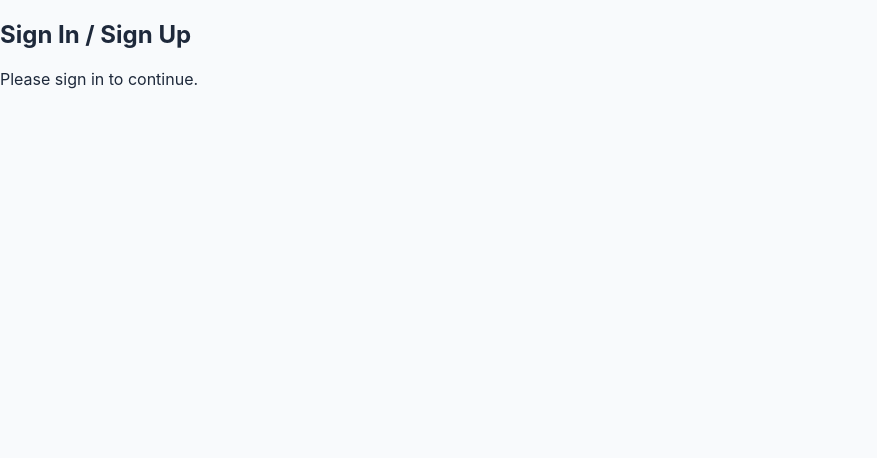
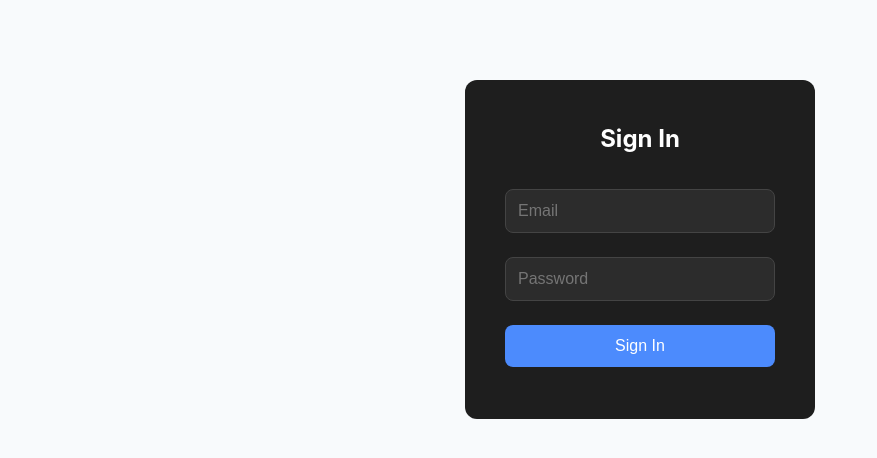
Before and after one commit to Slay3000/strength-training-app, a React (Create React App) app: page /#/ in a window 1280 px wide. Shown: the top 458 px of the page, without its empty margins (0-877 px from the left). Built offline with nearby package versions, Linux system fonts and the light colour scheme.

Commit message:
Login Form

```diff
--- a/src/App.js
+++ b/src/App.js
@@ -35,6 +35,7 @@ import WorkoutSummary from './components/WorkoutSummary'
 import Preferences from './components/Preferences'
 import AddExerciseForm from './components/AddExerciseForm'
 import TargetsForm from './components/TargetsForm'
+import LoginForm from './components/LoginForm'
 
 import { dbPromise } from './localDB'
 import { supabase } from './lib/supabaseClient'
@@ -117,14 +118,8 @@ export default function App() {
     // AUTH + LOGIN SCREENS
     // -----------------------------------------------------------
     if (loading) return <p>Loading...</p>
-
     if (!USER_ID) {
-        return (
-            <div className="auth-container">
-                <h2>Sign In / Sign Up</h2>
-                <p>Please sign in to continue.</p>
-            </div>
-        )
+        return <LoginForm />
     }
 
     // -----------------------------------------------------------
--- /dev/null
+++ b/src/components/LoginForm.css
@@ -0,0 +1,59 @@
+.login-wrapper {
+    max-width: 350px;
+    margin: 80px auto;
+    background: #1e1e1e;
+    padding: 24px;
+    border-radius: 12px;
+    color: white;
+    text-align: center;
+}
+
+.login-form {
+    display: flex;
+    flex-direction: column;
+    gap: 12px;
+}
+
+.login-form input {
+    padding: 12px;
+    border-radius: 8px;
+    border: 1px solid #444;
+    background: #2c2c2c;
+    color: white;
+    font-size: 16px;
+    outline: none;
+}
+
+.login-form input:focus {
+    border-color: #888;
+}
+
+.login-form button {
+    padding: 12px;
+    border-radius: 8px;
+    background: #4c8bfd;
+    color: white;
+    border: none;
+    cursor: pointer;
+    font-size: 16px;
+}
+
+.login-form button:disabled {
+    opacity: 0.6;
+}
+
+.login-error {
+    background: #9c1e1e;
+    padding: 10px;
+    border-radius: 6px;
+    font-size: 14px;
+}
+
+.login-switch button {
+    background: none;
+    color: #4c8bfd;
+    border: none;
+    cursor: pointer;
+    padding: 0;
+    font-size: 14px;
+}
--- /dev/null
+++ b/src/components/LoginForm.jsx
@@ -0,0 +1,105 @@
+import { useState } from 'react'
+import { supabase } from '../lib/supabaseClient'
+import './LoginForm.css'
+
+export default function LoginForm() {
+    const [email, setEmail] = useState('')
+    const [password, setPassword] = useState('')
+    const [mode, setMode] = useState('login') // login | signup
+    const [error, setError] = useState('')
+    const [loading, setLoading] = useState(false)
+
+    const handleSubmit = async (e) => {
+        e.preventDefault()
+        setError('')
+        setLoading(true)
+
+        if (!email || !password) {
+            setError('Please enter email and password.')
+            setLoading(false)
+            return
+        }
+
+        try {
+            let result
+
+            if (mode === 'login') {
+                result = await supabase.auth.signInWithPassword({
+                    email,
+                    password,
+                })
+            } else {
+                result = await supabase.auth.signUp({
+                    email,
+                    password,
+                })
+            }
+
+            if (result.error) {
+                setError(result.error.message)
+            } else {
+                // Auth will trigger useAuth -> App rerenders
+            }
+        } catch (err) {
+            setError('Unexpected error. Try again.')
+        }
+
+        setLoading(false)
+    }
+
+    return (
+        <div className="login-wrapper">
+            <h2>{mode === 'login' ? 'Sign In' : 'Create Account'}</h2>
+
+            <form onSubmit={handleSubmit} className="login-form">
+                <input
+                    type="email"
+                    placeholder="Email"
+                    autoCorrect="off"
+                    autoCapitalize="none"
+                    spellCheck="false"
+                    value={email}
+                    onChange={(e) => setEmail(e.target.value)}
+                />
+
+                <input
+                    type="password"
+                    placeholder="Password"
+                    autoCorrect="off"
+                    autoCapitalize="none"
+                    spellCheck="false"
+                    value={password}
+                    onChange={(e) => setPassword(e.target.value)}
+                />
+
+                {error && <div className="login-error">{error}</div>}
+
+                <button disabled={loading}>
+                    {loading
+                        ? 'Please wait…'
+                        : mode === 'login'
+                          ? 'Sign In'
+                          : 'Sign Up'}
+                </button>
+            </form>
+            {/*
+            <div className="login-switch">
+                {mode === 'login' ? (
+                    <span>
+                        Don’t have an account?{' '}
+                        <button onClick={() => setMode('signup')}>
+                            Sign up
+                        </button>
+                    </span>
+                ) : (
+                    <span>
+                        Already have an account?{' '}
+                        <button onClick={() => setMode('login')}>
+                            Sign in
+                        </button>
+                    </span>
+                )}
+            </div> */}
+        </div>
+    )
+}
```
